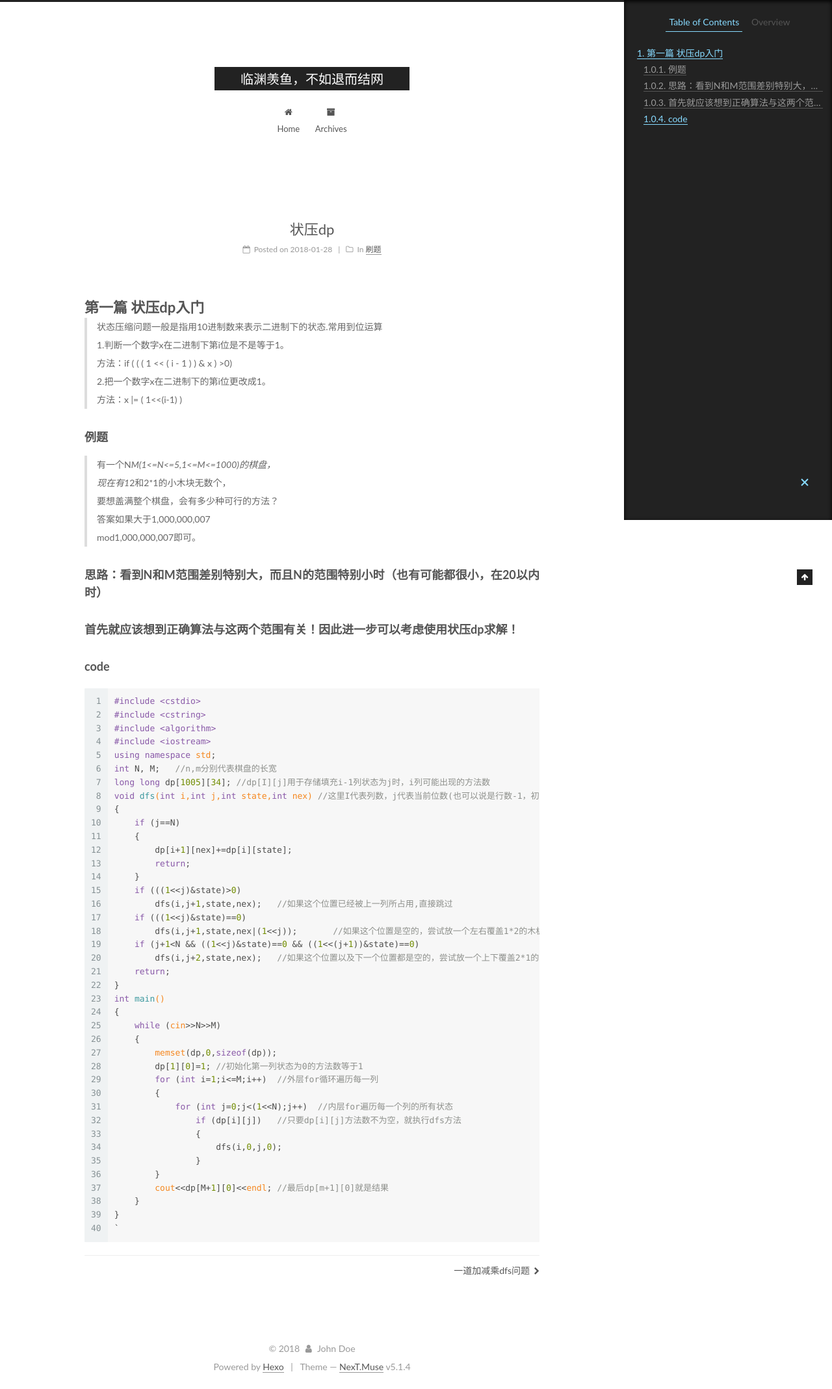
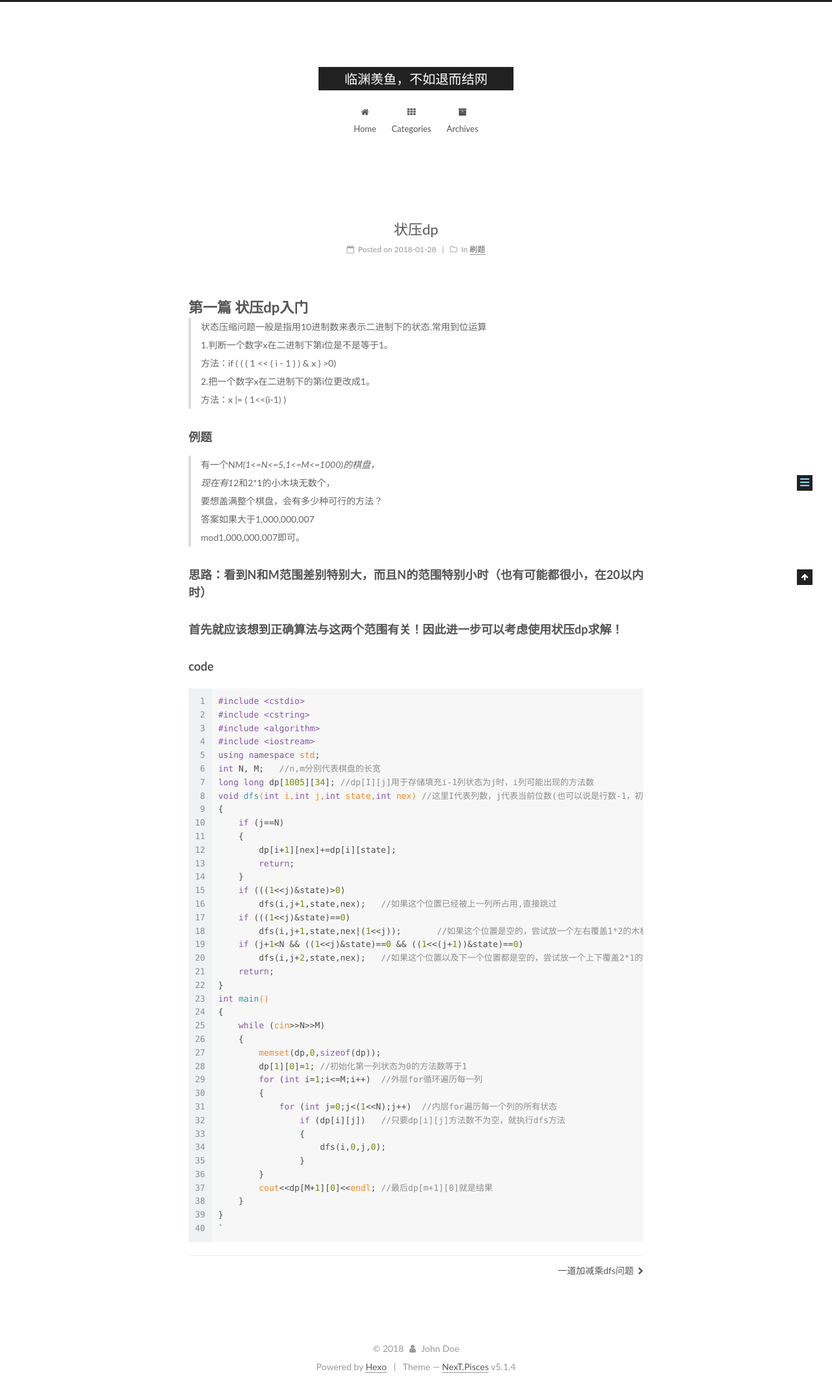
Before and after one commit to Snaill123/Snaill123.github.io, a plain HTML site: page 2018/01/28/状压dp/index.html in a window 1280 px wide. Shown: the whole page at 65% size. Drawn offline with Linux system fonts and the light colour scheme.

Commit message:
Site updated: 2018-03-08 21:50:33

```diff
--- a/2018/01/28/状压dp/index.html
+++ b/2018/01/28/状压dp/index.html
@@ -5,7 +5,7 @@
 
 
 
-<html class="theme-next muse use-motion" lang="">
+<html class="theme-next pisces use-motion" lang="">
 <head>
   <meta charset="UTF-8"/>
 <meta http-equiv="X-UA-Compatible" content="IE=edge" />
@@ -96,7 +96,7 @@
   var NexT = window.NexT || {};
   var CONFIG = {
     root: '/',
-    scheme: 'Muse',
+    scheme: 'Pisces',
     version: '5.1.4',
     sidebar: {"position":"left","display":"post","offset":12,"b2t":false,"scrollpercent":false,"onmobile":false},
     fancybox: true,
@@ -185,6 +185,16 @@
               <i class="menu-item-icon fa fa-fw fa-home"></i> <br />
 
             Home
+          </a>
+        </li>
+
+
+        <li class="menu-item menu-item-categories">
+          <a href="/categories/" rel="section">
+
+              <i class="menu-item-icon fa fa-fw fa-th"></i> <br />
+
+            Categories
           </a>
         </li>
 
@@ -519,7 +529,7 @@
 
 
 
-  <div class="theme-info">Theme &mdash; <a class="theme-link" target="_blank" href="https://github.com/iissnan/hexo-theme-next">NexT.Muse</a> v5.1.4</div>
+  <div class="theme-info">Theme &mdash; <a class="theme-link" target="_blank" href="https://github.com/iissnan/hexo-theme-next">NexT.Pisces</a> v5.1.4</div>
 
 
 
@@ -620,6 +630,13 @@
 
 
 
+  <script type="text/javascript" src="/js/src/affix.js?v=5.1.4"></script>
+
+  <script type="text/javascript" src="/js/src/schemes/pisces.js?v=5.1.4"></script>
+
+
+
+
   <script type="text/javascript" src="/js/src/scrollspy.js?v=5.1.4"></script>
 <script type="text/javascript" src="/js/src/post-details.js?v=5.1.4"></script>
 
```
Also changed, not shown: 2018/02/03/一道加减乘dfs问题/index.html (+20 -3 lines), 2018/02/03/去重复的全排列/index.html (+20 -3 lines), 2018/02/03/放张图/index.html (+20 -3 lines), 2018/02/05/状态压缩入门题-poj3254-poj1185/index.html (+20 -3 lines), 2018/02/12/存在钥匙与门的一道迷宫问题/index.html (+20 -3 lines), archives/2018/01/index.html (+20 -3 lines), archives/2018/02/index.html (+20 -3 lines), archives/2018/index.html (+20 -3 lines), archives/index.html (+20 -3 lines), categories/刷题/index.html (+20 -3 lines), index.html (+20 -3 lines), 日志/index.html (+20 -3 lines).
